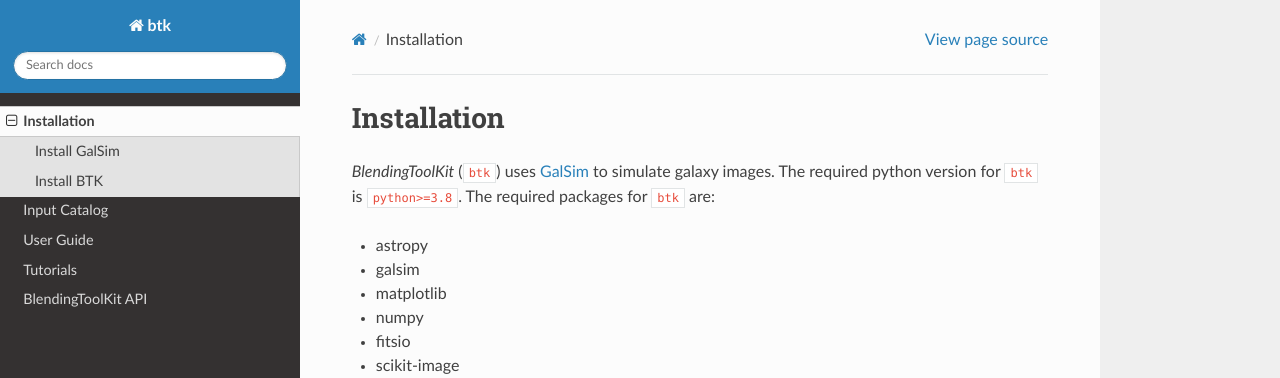
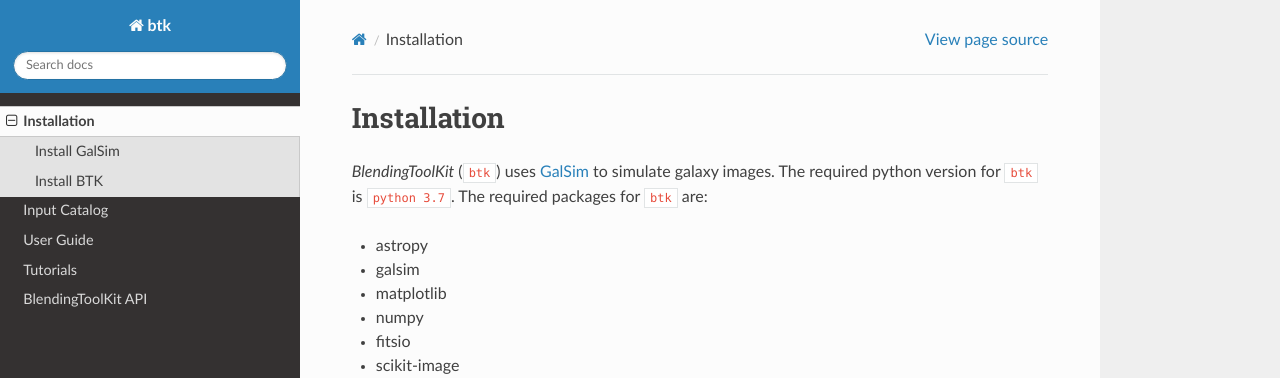
Before and after one commit to LSSTDESC/BlendingToolKit, a Sphinx documentation site: the page built from docs/source/install.rst, in a window 1280 px wide and 1259 px high. Shown: the top 378 px of the window. Built offline with Sphinx 7.4.7 and the Read the Docs theme 2.0.0, drawn with Linux system fonts in a browser that asks for light colours.

Commit message:
using python 3.7

```diff
--- a/docs/source/install.rst
+++ b/docs/source/install.rst
@@ -1,7 +1,7 @@
 Installation
 ===============
 
-*BlendingToolKit* (``btk``) uses `GalSim <https://github.com/GalSim-developers/GalSim>`_ to simulate galaxy images. The required python version for ``btk`` is ``python>=3.8``.
+*BlendingToolKit* (``btk``) uses `GalSim <https://github.com/GalSim-developers/GalSim>`_ to simulate galaxy images. The required python version for ``btk`` is ``python 3.7``.
 The required packages for ``btk`` are:
 
 * astropy
--- a/pyproject.toml
+++ b/pyproject.toml
@@ -30,7 +30,7 @@ astropy = "^4.2"
 galsim = "^2.2.4"
 matplotlib = "^3.3.3"
 numpy = "^1.18.5"
-python = "^3.8"
+python = "~3.7"
 scikit-image = "^0.18.0"
 scipy = "^1.4.1"
 sep = "^1.1.1"
```
Also changed, not shown: CONTRIBUTING.md (+2 -2 lines), 4 other files.
